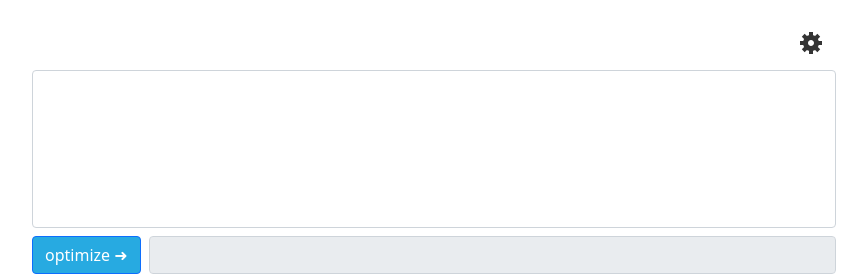
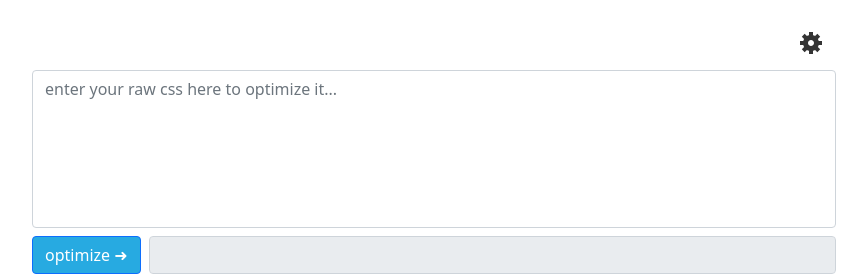
Before and after one commit to clean-css/clean-css, a Svelte app in the folder website/: page / in a window 1280 px wide. Shown: the part 216-494 px from the top of the page, without its empty margins (206-1073 px from the left). Built offline with nearby package versions, Linux system fonts and the light colour scheme.

Commit message:
add: placeholder to textarea

```diff
--- a/website/src/components/Textarea.svelte
+++ b/website/src/components/Textarea.svelte
@@ -30,7 +30,7 @@
   }
 </script>
 
-<textarea bind:value={input} class="form-control" rows="6"></textarea>
+<textarea bind:value={input} class="form-control" rows="6" placeholder="enter your raw css here to optimize it..."></textarea>
 <div class="row mt-2">
   <button class="btn btn-primary d-inline" style="background-color: #27AAE1;" on:click={optimize}>optimize ➜</button>
 
```
